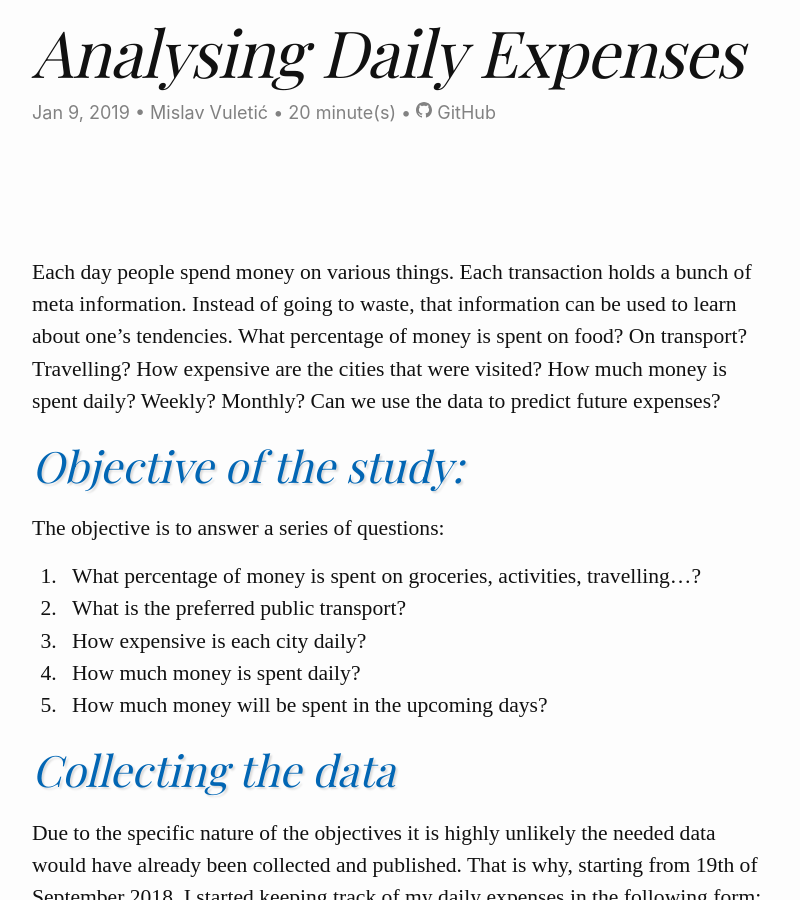
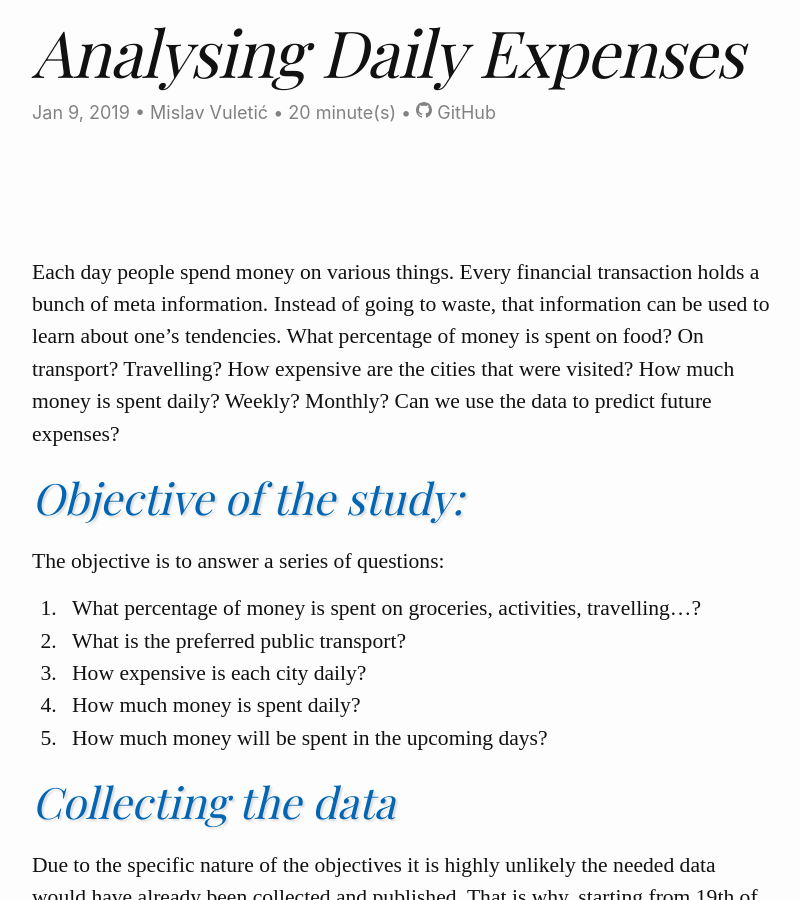
Before and after one commit to MasterMedo/mastermedo.github.io, a Jekyll site: the page built from _posts/2019-01-09-analysing-daily-expenses.md, in a window 1280 px wide and 900 px high, scrolled down 663 px. Shown: the whole window, without its empty margins (238-1038 px from the left). Built offline with Jekyll 4.4.1, drawn with Linux system fonts in a browser that asks for light colours; some web fonts are replaced; comment, search, counter and statistics services are not loaded.

Commit message:
fix: analysing daily expenses wording

```diff
--- a/_posts/2019-01-09-analysing-daily-expenses.md
+++ b/_posts/2019-01-09-analysing-daily-expenses.md
@@ -3,7 +3,7 @@ category: projects
 github: https://github.com/MasterMedo/daily-expense-manager
 ---
 Each day people spend money on various things.
-Each transaction holds a bunch of meta information.
+Every financial transaction holds a bunch of meta information.
 Instead of going to waste, that information can be used to learn about one's tendencies.
 What percentage of money is spent on food? On transport? Travelling?
 How expensive are the cities that were visited?
```
